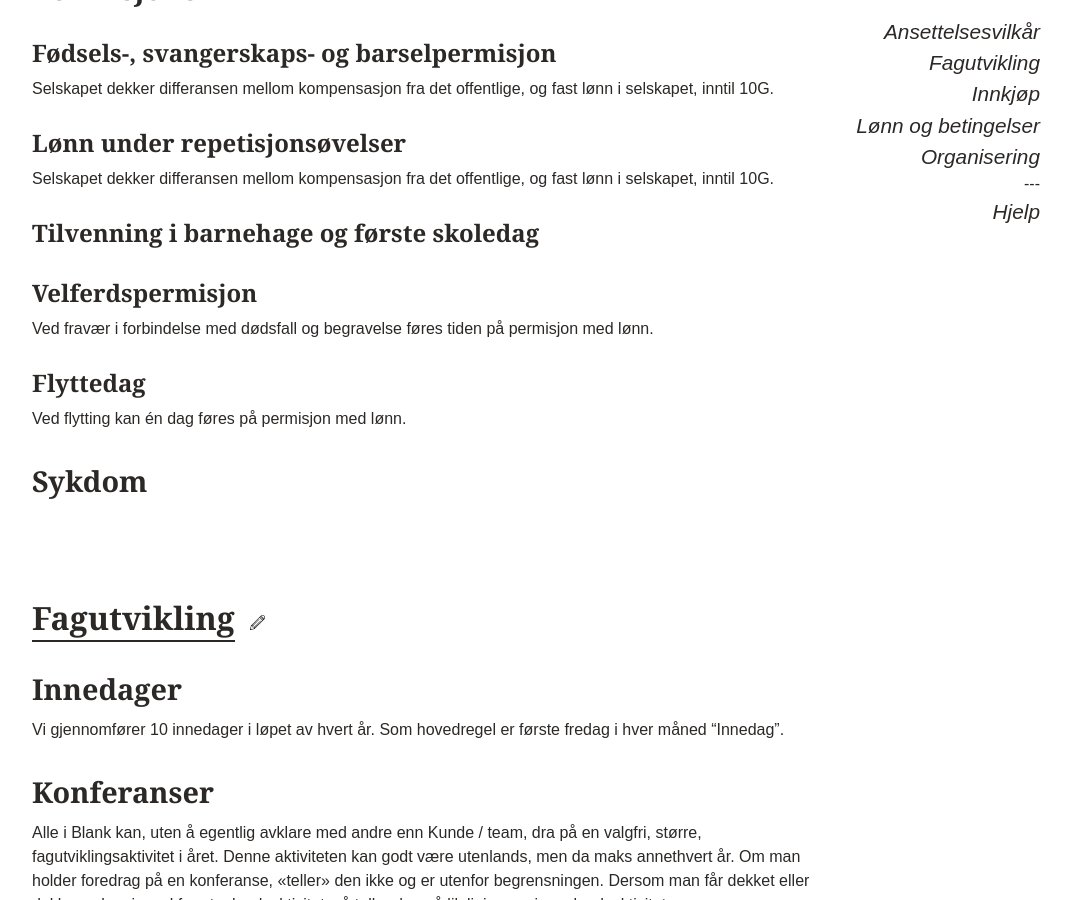
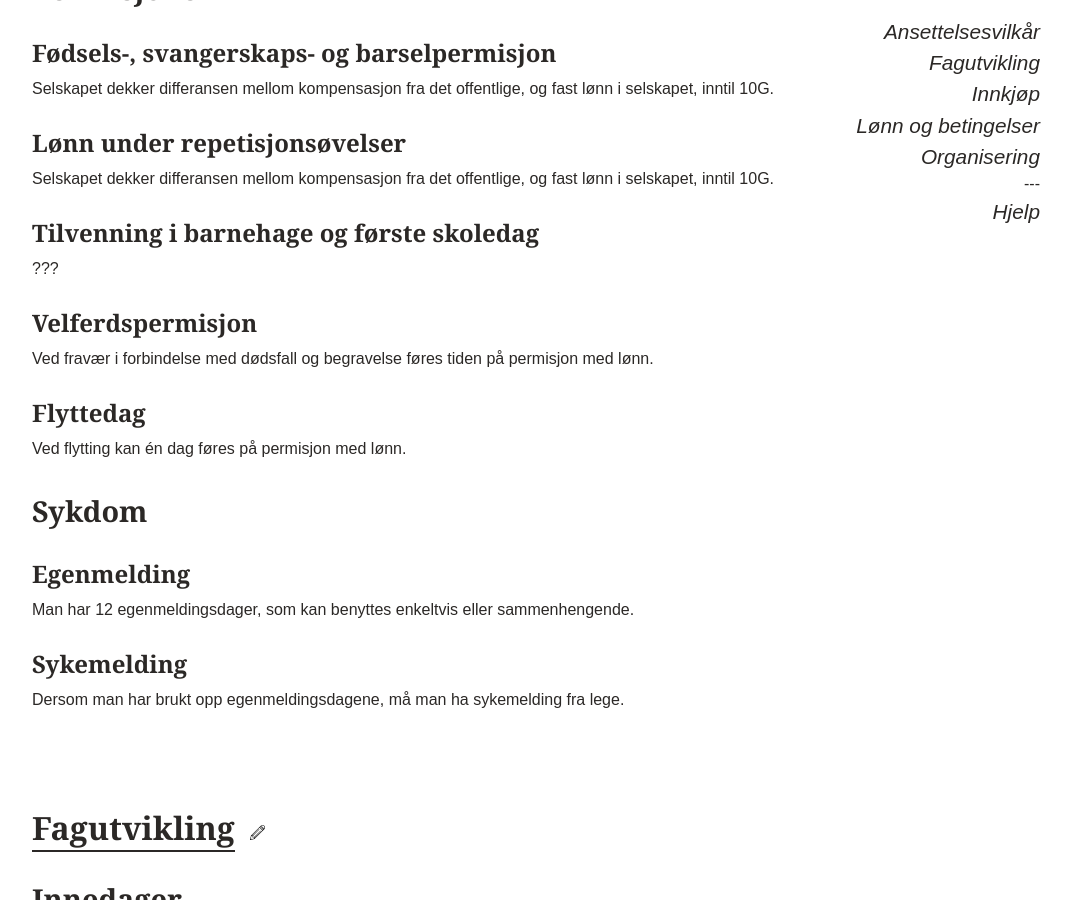
Before and after one commit to blankoslo/about-blank, a Jekyll site: the page built from index.md, in a window 1280 px wide and 900 px high, scrolled down 1313 px. Shown: the whole window, without its empty margins (208-1280 px from the left). Built offline with Jekyll 4.4.1, drawn with Linux system fonts in a browser that asks for light colours.

Commit message:
La til info om sykdomsfravær

```diff
--- a/content/vilkaar.md
+++ b/content/vilkaar.md
@@ -42,6 +42,8 @@ Selskapet dekker differansen mellom kompensasjon fra det offentlige, og fast lø
 
 ### Tilvenning i barnehage og første skoledag
 
+???
+
 ### Velferdspermisjon
 
 Ved fravær i forbindelse med dødsfall og begravelse føres tiden på permisjon med lønn.
@@ -51,3 +53,11 @@ Ved fravær i forbindelse med dødsfall og begravelse føres tiden på permisjon
 Ved flytting kan én dag føres på permisjon med lønn.
 
 ## Sykdom
+
+### Egenmelding
+
+Man har 12 egenmeldingsdager, som kan benyttes enkeltvis eller sammenhengende.
+
+### Sykemelding
+
+Dersom man har brukt opp egenmeldingsdagene, må man ha sykemelding fra lege.
```
